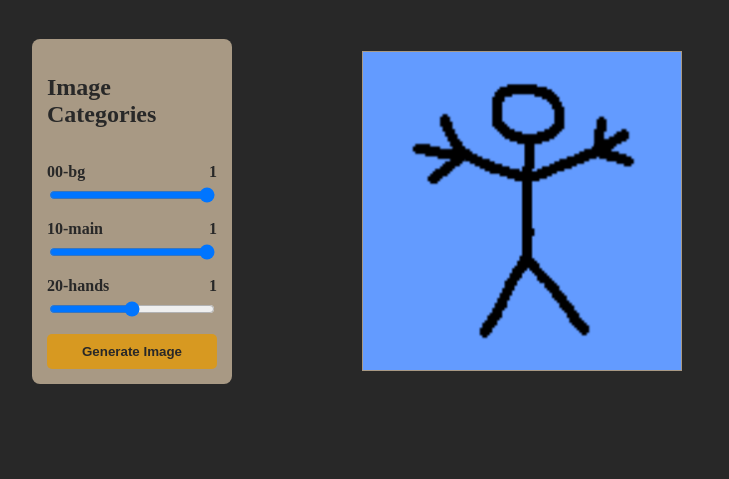
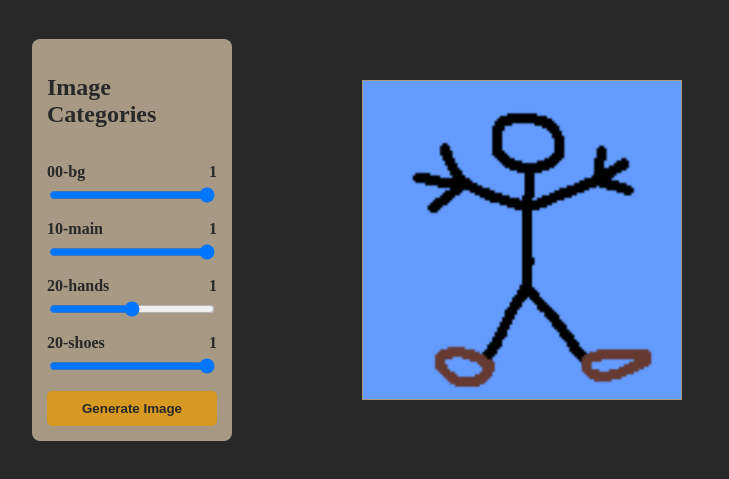
Before and after one commit to gymmu/07-generative-art, a website built with Vite: page index.html in a window 1280 px wide. Shown: the part 61-540 px from the top of the page, without its empty margins (228-957 px from the left). Built offline with nearby package versions, Linux system fonts and the light colour scheme.

Commit message:
Add a new category shoes.

```diff
--- a/index.html
+++ b/index.html
@@ -46,6 +46,18 @@
               max="2"
               value="1" />
           </div>
+          <div class="slider-group">
+            <div class="label-group">
+              <label for="slider-20-hands">20-shoes</label>
+              <span class="slider-value" id="value-20-shoes">1</span>
+            </div>
+            <input
+              type="range"
+              id="slider-20-shoes"
+              min="0"
+              max="1"
+              value="1" />
+          </div>
           <button id="generate-btn">Generate Image</button>
         </section>
         <div class="out-container">
--- a/src/main.js
+++ b/src/main.js
@@ -15,7 +15,6 @@ function getFileByIndex(category, index) {
 
 async function composeImage(ctx, canvas, sliders) {
   ctx.clearRect(0, 0, canvas.width, canvas.height)
-  console.log(Object.keys(sliders))
   const categories = Object.keys(sliders)
 
   for (const category of categories) {
@@ -42,11 +41,16 @@ function main() {
   canvas.width = 320
   canvas.height = 320
 
-  const sliders = {
-    "00-bg": document.getElementById("slider-00-bg"),
-    "10-main": document.getElementById("slider-10-main"),
-    "20-hands": document.getElementById("slider-20-hands"),
-  }
+  // Dynamically get all sliders with id starting with "slider-"
+  const sliderElements = document.querySelectorAll(
+    'input[type="range"][id^="slider-"]',
+  )
+  const sliders = {}
+
+  sliderElements.forEach((slider) => {
+    const category = slider.id.replace("slider-", "")
+    sliders[category] = slider
+  })
 
   // Add event listeners to update slider value display
   Object.keys(sliders).forEach((key) => {
@@ -63,11 +67,10 @@ function main() {
   const generateBtn = document.getElementById("generate-btn")
 
   async function generate() {
-    const sliderValues = {
-      "00-bg": parseInt(sliders["00-bg"].value, 10),
-      "10-main": parseInt(sliders["10-main"].value, 10),
-      "20-hands": parseInt(sliders["20-hands"].value, 10),
-    }
+    const sliderValues = {}
+    Object.keys(sliders).forEach((key) => {
+      sliderValues[key] = parseInt(sliders[key].value, 10)
+    })
     await composeImage(ctx, canvas, sliderValues)
   }
 
```
Also changed, not shown: public/parts/20-shoes-001.png (added).
